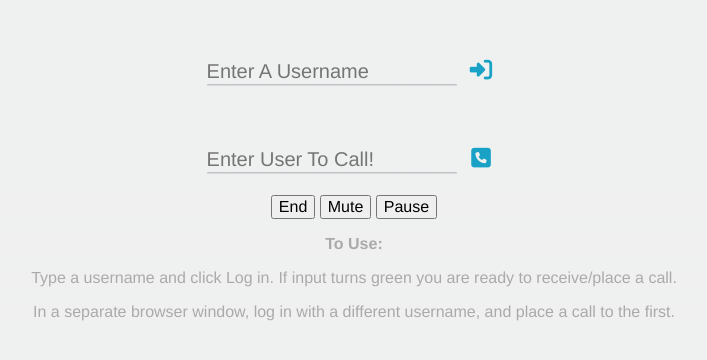
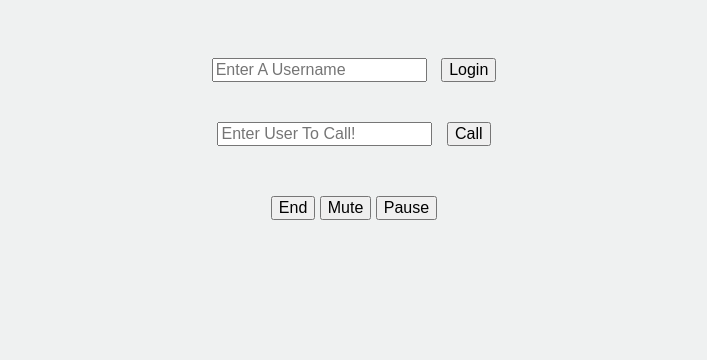
Before and after one commit to webrtctest12/conferencechat, a plain HTML site: page index.html in a window 1280 px wide. Shown: the whole page, without its empty margins (286-993 px from the left). Drawn offline with nearby package versions, Linux system fonts and the light colour scheme; files that its build step writes are made by us from their sources.

Commit message:
code changes

```diff
--- a/index.html
+++ b/index.html
@@ -43,7 +43,7 @@
 	    <input type="submit" name="login_submit" value="Log In">
 	</form>
 -->
-    <form name="loginForm" id="login" action="#" onsubmit="return errWrap(login,this);">
+    <!-- <form name="loginForm" id="login" action="#" onsubmit="return errWrap(login,this);">
         <span class="input input--nao">
             <input class="input__field input__field--nao" type="text" name="username" id="username" placeholder="Enter A Username"/>
                 <label class="input__label input__label--nao" for="username">
@@ -58,9 +58,15 @@
         <button class="cbutton cbutton--effect-radomir" type="submit" name="login_submit" value="Log In" style="margin-top: 40px; margin-left:-10px">
             <i class="cbutton__icon fa fa-fw fa fa-sign-in"></i>
         </button>
-    </form>
+	</form> -->
+	<form name="loginForm" id="login" action="#" onsubmit="return errWrap(login,this);">
+		<input type="text" name="username" id="username" placeholder="Enter A Username"/>
+		<button type="submit" name="login_submit" value="Log In" style="margin-top: 40px; margin-left:10px">
+			Login
+        </button>
+	</form>
 
-    <form name="callForm" id="call" action="#" onsubmit="return errWrap(makeCall,this);">
+    <!-- <form name="callForm" id="call" action="#" onsubmit="return errWrap(makeCall,this);">
         <span class="input input--nao">
             <input class="input__field input__field--nao" type="text" name="number" id="call" placeholder="Enter User To Call!"/>
 					<label class="input__label input__label--nao" for="number">
@@ -74,9 +80,14 @@
         <button class="cbutton cbutton--effect-radomir md-trigger" type="submit" value="Call" style="margin-top: 40px; margin-left:-10px" data-modal="modal-13">
             <i class="cbutton__icon fa fa-fw fa fa fa-phone-square"></i>
         </button>
+	</form> -->
+	<form name="callForm" id="call" action="#" onsubmit="return errWrap(makeCall,this);">
+		<input  type="text" name="number" id="call" placeholder="Enter User To Call!"/>
+		<button type="submit" value="Call" style="margin-top: 40px; margin-left:10px" data-modal="modal-13" value="Call">
+		Call
+		</button>
 	</form>
-
-	<div id="inCall" class="ptext">
+	<div id="inCall" style="margin-top:50px">
 		<button id="end" onclick="end()" >End</button>
         <button id="mute" onclick="mute()">Mute</button>
         <button id="pause" onclick="pause()">Pause</button>
@@ -84,9 +95,9 @@
 
 	<div id="logs" class="ptext"></div>
 
-<p class="ptext"><b>To Use:</b></p>
+<!-- <p class="ptext"><b>To Use:</b></p>
 <p class="ptext">Type a username and click Log in. If input turns green you are ready to receive/place a call.</p>
-<p class="ptext">In a separate browser window, log in with a different username, and place a call to the first.</p>
+<p class="ptext">In a separate browser window, log in with a different username, and place a call to the first.</p> -->
 
 <!-- =-=-=-=-=-=-=-=-=-=-=-=-=-=-=-=-=-=-=-=-=-=-=-=-=-=-=-=-=-=-=-=-=- -->
 <!-- WebRTC Peer Connections -->
@@ -105,8 +116,8 @@ var vidCount  = 0;
 function login(form) {
 	var phone = window.phone = PHONE({
 	    number        : form.username.value || "Anonymous", // listen on username line else Anonymous
-	    publish_key   : 'pub-c-d1c993b0-fe19-4455-88c2-5c518c791e63', // Your Pub Key
-	    subscribe_key : 'sub-c-12abef10-fd97-11e7-8c23-76e4b319f7ff', // Your Sub Key
+	    publish_key   : 'pub-c-561a7378-fa06-4c50-a331-5c0056d0163c', // Your Pub Key
+	    subscribe_key : 'sub-c-17b7db8a-3915-11e4-9868-02ee2ddab7fe', // Your Sub Key
 	});
 	var ctrl = window.ctrl = CONTROLLER(phone, get_xirsys_servers);
 	ctrl.ready(function(){
@@ -136,7 +147,7 @@ function makeCall(form){
 	if (phone.number()==num) return false; // No calling yourself!
 	ctrl.isOnline(num, function(isOn){
 		if (isOn) ctrl.dial(num);
-		else alert("User if Offline");
+		else alert("User is Offline");
 	});
 	return false;
 }
```
